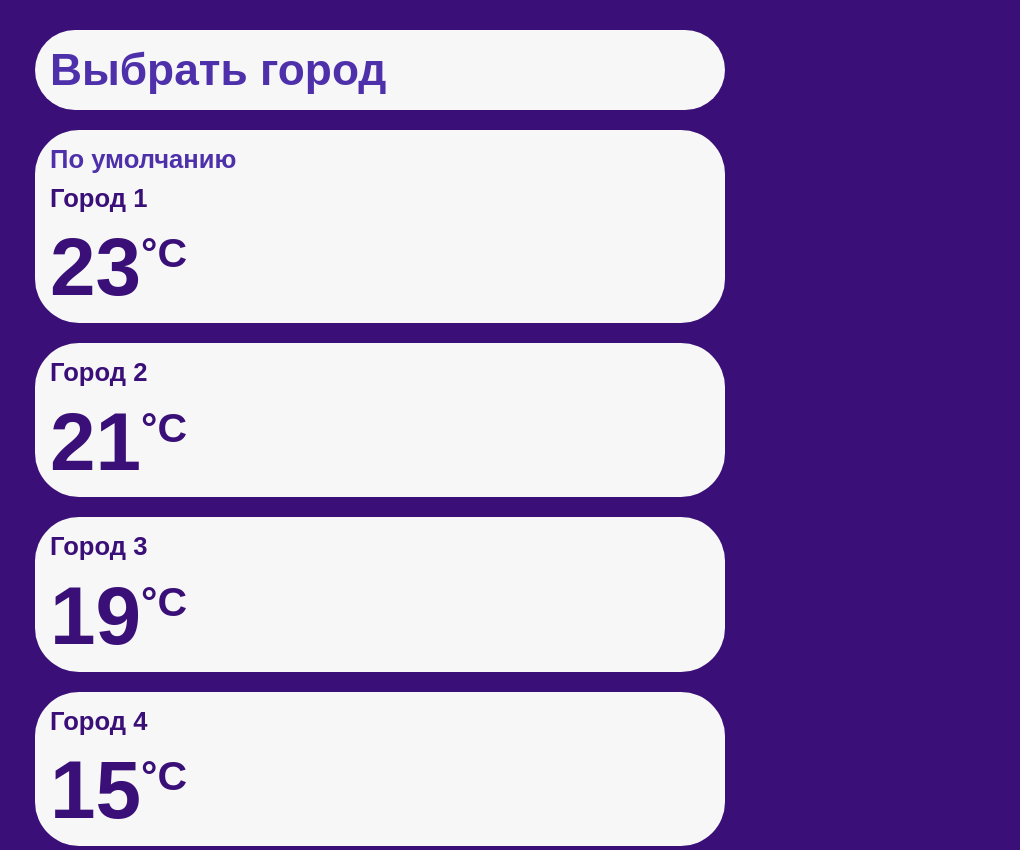
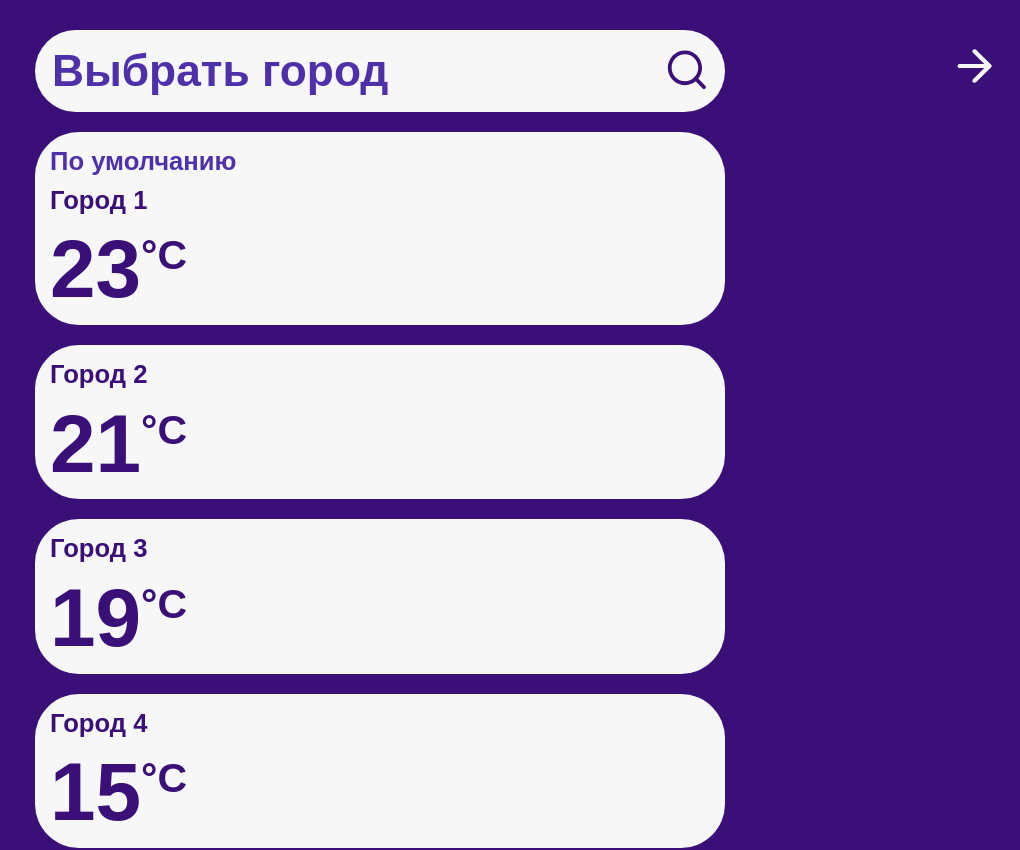
Before and after one commit to RandMPop/weather-app, a React (Vite) app: page /cities in a window 1280 px wide. Shown: the top 850 px of the page, without its empty margins (260-1280 px from the left). Built offline with nearby package versions, Linux system fonts and the light colour scheme.

Commit message:
add search icon and arrow icon to return to home page

```diff
--- a/src/components/Cities/CitiesChose.css
+++ b/src/components/Cities/CitiesChose.css
@@ -1,27 +1,66 @@
-.cities_chose__container{
+.cities_chose__container {
     position: sticky;
-    top:0;
+    top: 0;
     background-color: var(--color-primary);
     margin-top: -30px;
+    display: flex;
+    justify-content: space-between;
+    container-type: inline-size;
 }
-.cities_chose__input{
+
+.cities_chose__wrapper {
     border: none;
     max-width: 690px;
-    width:100%;
-    margin:30px auto 20px;
+    width: 100%;
+    margin: 30px auto 20px;
     display: block;
     height: max-content;
-    font-size: clamp(1.26rem,4vw,1.73rem);
+    font-size: clamp(1.26rem, 4vw, 1.73rem);
     color: var(--color-secondary);
+    position: relative;
 }
-.cities_chose__input:focus{
+.cities_chose__wrapper:focus-within {
     outline: 5px solid var(--color-highlight);
 }
-.cities_chose__input::placeholder{
-    font-size: clamp(1.26rem,4vw,1.73rem);
+
+.cities_chose__input {
+    border: none;
+    outline: none;
+    font: inherit;
+    color: inherit;
+    background: transparent;
+    width: 100%;
+    padding-right: 50px;
+    box-sizing: border-box;
+    min-height: 40px;
+}
+
+.cities_chose__input::placeholder {
+    font-size: clamp(1.26rem, 4vw, 1.73rem);
     color: var(--color-secondary);
     transition: opacity 0.2s ease;
 }
-.cities_chose__input:focus::placeholder{
+
+.cities_chose__input:focus::placeholder {
     opacity: 0;
 }
+
+.cities_chose__icon{
+    position: absolute;
+    right: 10px;
+    width: 2rem;
+}
+.cities_chose__back{
+    width: 2rem;
+    position: absolute;
+    right: 0;
+    height: 100%;
+}
+
+@container (max-width:800px){
+    .cities_chose__back{
+        position: relative;
+        align-self: center;
+        margin-left: 5px;
+    }
+}
--- a/src/components/Cities/CitiesChose.jsx
+++ b/src/components/Cities/CitiesChose.jsx
@@ -1,8 +1,17 @@
 import "./CitiesChose.css";
-function CitiesChose(){
-    return(
+import searchIcon from "../../assets/icons/search.svg";
+import arrowRight from "../../assets/icons/arrow-right.svg";
+import { Link } from "react-router-dom";
+function CitiesChose() {
+    return (
         <div className="cities_chose__container">
-            <input id="cities_chose" className="sector cities_chose__input" placeholder="Выбрать город"></input>
+            <div className="sector cities_chose__wrapper">
+                <input id="cities_chose" className="cities_chose__input" placeholder="Выбрать город"></input>
+                <img className="cities_chose__icon" src={searchIcon}></img>
+            </div>
+            <Link to="/">
+                <img className="cities_chose__back" src={arrowRight}></img>
+            </Link>
         </div>
     );
 }
```
Also changed, not shown: src/assets/icons/arrow-right.svg (added), src/assets/icons/search.svg (added).
